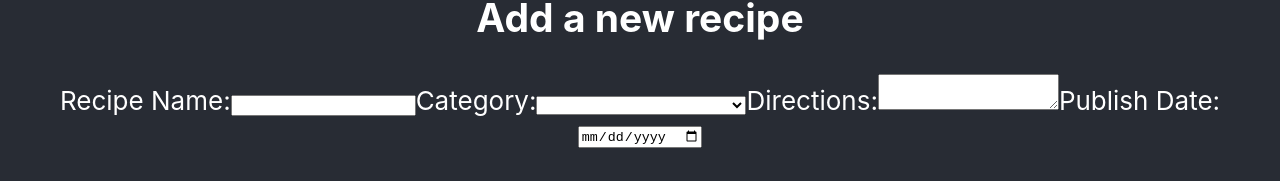
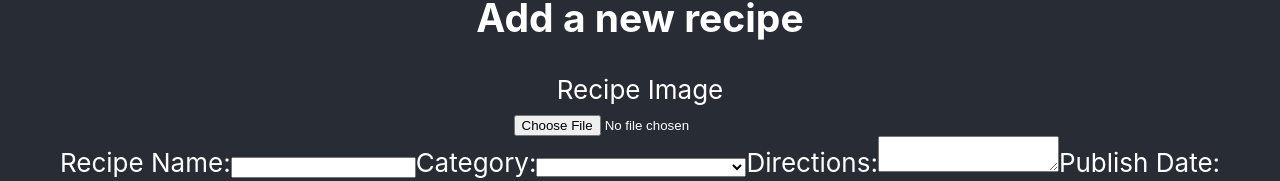
Before and after one commit to zackorykelly/firebase-test, a React (Create React App) app: page / in a window 1280 px wide. Shown: the part 579-760 px from the top of the page. Built offline with nearby package versions, Linux system fonts and the light colour scheme; no server answers; the database is empty.

Commit message:
implement image storage

```diff
--- a/package.json
+++ b/package.json
@@ -10,6 +10,7 @@
     "react": "^18.2.0",
     "react-dom": "^18.2.0",
     "react-scripts": "5.0.1",
+    "uuid": "^9.0.0",
     "web-vitals": "^2.1.4"
   },
   "scripts": {
--- a/src/App.js
+++ b/src/App.js
@@ -242,6 +242,7 @@ function App() {
                       <div>UNPUBLISHED</div>
                     ) : null}
                     <div>{recipe.name}</div>
+                    <img height={100} width={100} src={recipe.imageUrl} alt={recipe.imageUrl} />
                     <div>{formatCategory(recipe.category)}</div>
                     <div>{recipe.directions}</div>
                     <div>{formatTime(recipe.publishDate)}</div>
--- a/src/Components/AddEditRecipeForm.js
+++ b/src/Components/AddEditRecipeForm.js
@@ -1,12 +1,14 @@
 import { useEffect, useState } from "react"
+import ImageUploadPreview from "./ImageUploadPreview"
 
 function AddEditRecipeForm({ handleAddRecipe, handleEditRecipe, handleEditRecipeCancel, currentRecipe }) {
-    const [name, setName] = useState("")
-    const [category, setCategory] = useState("")
-    const [publishDate, setPublishDate] = useState(new Date().toISOString().split("T")[0])
-    const [directions, setDirections] = useState("")
-    const [ingredients, setIngredients] = useState([])
-    const [ingredientName, setIngredientName] = useState("")
+    const [name, setName] = useState("");
+    const [category, setCategory] = useState("");
+    const [publishDate, setPublishDate] = useState(new Date().toISOString().split("T")[0]);
+    const [directions, setDirections] = useState("");
+    const [ingredients, setIngredients] = useState([]);
+    const [ingredientName, setIngredientName] = useState("");
+    const [imageUrl, setImageUrl] = useState("");
 
     useEffect(() => {
         if (currentRecipe) {
@@ -15,6 +17,7 @@ function AddEditRecipeForm({ handleAddRecipe, handleEditRecipe, handleEditRecipe
             setPublishDate(currentRecipe.publishDate.toISOString().split("T")[0]);
             setDirections(currentRecipe.directions);
             setIngredients(currentRecipe.ingredients);
+            setImageUrl(currentRecipe.imageUrl);
         } else {
             resetForm();
         }
@@ -26,6 +29,7 @@ function AddEditRecipeForm({ handleAddRecipe, handleEditRecipe, handleEditRecipe
         setPublishDate("");
         setDirections("");
         setIngredients([]);
+        setImageUrl("");
     }
 
     function handleAddIngredient(e) {
@@ -50,6 +54,11 @@ function AddEditRecipeForm({ handleAddRecipe, handleEditRecipe, handleEditRecipe
             return
         }
 
+        if (!imageUrl) {
+            alert("Add recipe image");
+            return
+        }
+
         const isPublished = new Date(publishDate) <= new Date() ? true : false
 
         const newRecipe = {
@@ -59,6 +68,7 @@ function AddEditRecipeForm({ handleAddRecipe, handleEditRecipe, handleEditRecipe
             publishDate: new Date(publishDate),
             isPublished,
             ingredients,
+            imageUrl,
         }
 
         if (currentRecipe) {
@@ -73,6 +83,15 @@ function AddEditRecipeForm({ handleAddRecipe, handleEditRecipe, handleEditRecipe
     return (
     <form onSubmit={handleRecipeFormSubmit}>
         <h2>{!currentRecipe ? "Add a new recipe" : "Edit A Recipe"}</h2>
+        <div>
+            Recipe Image
+            <ImageUploadPreview
+            basePath="recipes"
+            existingImageUrl={imageUrl}
+            handleUploadFinish={(downloadUrl) => setImageUrl(downloadUrl)}
+            handleUploadCancel={() => setImageUrl("")}
+            />
+        </div>
         <div>
         <label>
             Recipe Name:
--- /dev/null
+++ b/src/Components/ImageUploadPreview.js
@@ -0,0 +1,79 @@
+import { useEffect, useRef, useState } from "react"
+import { v4 } from "uuid"
+
+import FirebaseStorageService from "../FirebaseStorageService"
+
+function ImageUploadPreview({basePath, existingImageUrl, handleUploadFinish, handleUploadCancel}) {
+    const [uploadProgress, setUploadProgress] = useState(-1);
+    const [imageUrl, setImageUrl] = useState("");
+    const fileInputRef = useRef();
+
+    useEffect(() => {
+        if (existingImageUrl) {
+            setImageUrl(existingImageUrl)
+        } else {
+            setUploadProgress(-1)
+            setImageUrl("");
+            fileInputRef.current.value = null
+        }
+    }, [existingImageUrl])
+
+    async function handleFileChanged(event) {
+        const files = event.target.files;
+        const file = files[0];
+
+        if (!file) {
+            alert("File select failed");
+            return
+        }
+
+        const generatedFileId = v4();
+
+        try {
+            const downloadUrl = await FirebaseStorageService.uploadFile(
+                file,
+                `${basePath}/${generatedFileId}`,
+                setUploadProgress
+            )
+
+            setImageUrl(downloadUrl)
+            handleUploadFinish(downloadUrl)
+        } catch (error) {
+            setUploadProgress(-1)
+            fileInputRef.current.value = null
+            alert(error.message);
+            return
+        }
+    }
+
+    function handleCancelImageUpload() {
+        FirebaseStorageService.deleteFile(imageUrl)
+        fileInputRef.current.value = null
+        setImageUrl("")
+        setUploadProgress(-1)
+        handleUploadCancel()
+    }
+
+    return (
+        <div>
+            <input type={"file"} accept="image/*" onChange={handleFileChanged} ref={fileInputRef} hidden={uploadProgress > -1 || imageUrl} />
+            {!imageUrl && uploadProgress > -1 ? (
+                <div>
+                    <label htmlFor="file">Upload Progress: </label>
+                    <progress id="file" value={uploadProgress} max="100">
+                        {uploadProgress}%
+                    </progress>
+                    <span>{uploadProgress}%</span>
+                </div>
+            ) : null}
+            {imageUrl ? (
+                <div>
+                    <img height={100} width={100} src={imageUrl} alt={imageUrl} />
+                    <button type="button" onClick={handleCancelImageUpload}>Cancel Image</button>
+                </div>
+            ) : null}
+        </div>
+    )
+}
+
+export default ImageUploadPreview
--- a/src/FirebaseFirestoreService.js
+++ b/src/FirebaseFirestoreService.js
@@ -1,5 +1,5 @@
 import app from "./FirebaseConfig";
-import { getFirestore, collection, addDoc, getDocs, query, where, orderBy, limit, startAfter, updateDoc, doc, deleteDoc, getDoc } from "firebase/firestore"
+import { getFirestore, collection, addDoc, getDocs, query, where, orderBy, limit, startAfter, updateDoc, doc, deleteDoc, getDoc } from "firebase/firestore/lite"
 
 const firestore = getFirestore(app);
 
--- /dev/null
+++ b/src/FirebaseStorageService.js
@@ -0,0 +1,47 @@
+import app from "./FirebaseConfig";
+import { getStorage, ref, uploadBytesResumable, getDownloadURL, deleteObject } from "firebase/storage"
+
+const storage = getStorage(app);
+
+const uploadFile = (file, fullFilePath, progressCallback) => {
+    const uploadRef = ref(storage, fullFilePath);
+    const uploadTask = uploadBytesResumable(uploadRef, file);
+
+    uploadTask.on(
+        'state_changed',
+        (snapshot) => {
+            const progress = Math.round(
+                (snapshot.bytesTransferred / snapshot.totalBytes) * 100
+            )
+
+            progressCallback(progress)
+        },
+        (error) => {
+            throw error;
+        }
+    )
+
+    return uploadTask.then(async () => {
+        const downloadUrl = await getDownloadURL(uploadTask.snapshot.ref);
+
+        return downloadUrl
+    })
+};
+
+const deleteFile = (fileDownloadUrl) => {
+    const decodedUrl = decodeURIComponent(fileDownloadUrl);
+    const startIndex = decodedUrl.indexOf('/o/') + 3;
+    const endIndex = decodedUrl.indexOf('?');
+    const filePath = decodedUrl.substring(startIndex, endIndex);
+
+    const fileRef = ref(storage, filePath);
+
+    return deleteObject(fileRef);
+}
+
+const FirebaseStorageService = {
+    uploadFile,
+    deleteFile,
+};
+
+export default FirebaseStorageService;
```
Also changed, not shown: 1 other file (tests, documents, lock files or other folders).
